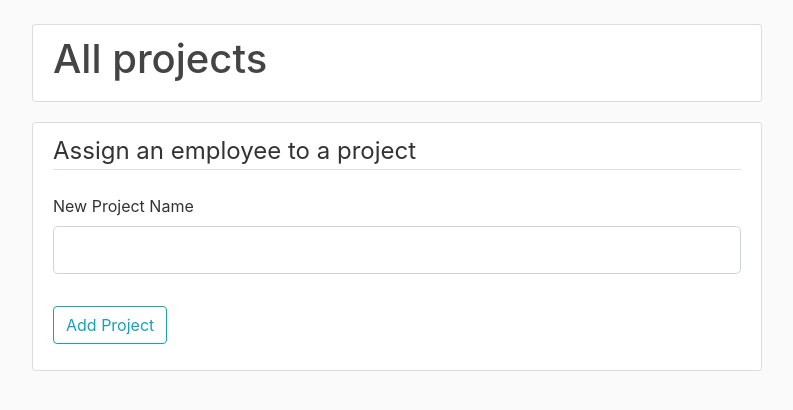
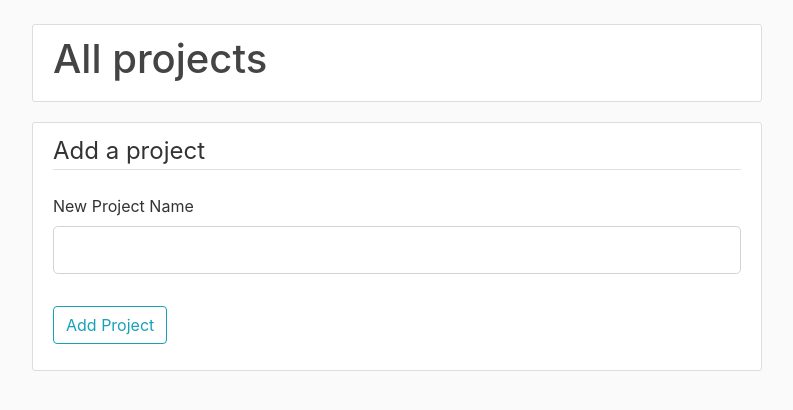
Before and after one commit to Jkotheimer/Python_SQLAlchemy_Project, a Flask app: page /projects in a window 1280 px wide. Shown: the part 56-466 px from the top of the page, without its empty margins (53-846 px from the left). Run offline with Flask 2, Linux system fonts and the light colour scheme; data that the repository does not hold is empty; some libraries are stand-ins or nearby versions.

Commit message:
Fixed label error

```diff
--- a/flask_app/templates/entity.html
+++ b/flask_app/templates/entity.html
@@ -22,7 +22,7 @@
         <form method="POST" action="">
 	    {{ form.csrf_token }}
             <fieldset class="form-group">
-                <legend class="border-bottom mb-4">Assign an employee to a project</legend>
+                <legend class="border-bottom mb-4">{{ title }}</legend>
                 <div class="form-group">
                     {{ form.Name.label(class="form-control-label") }}
                     {% if form.Name.errors %}
```
